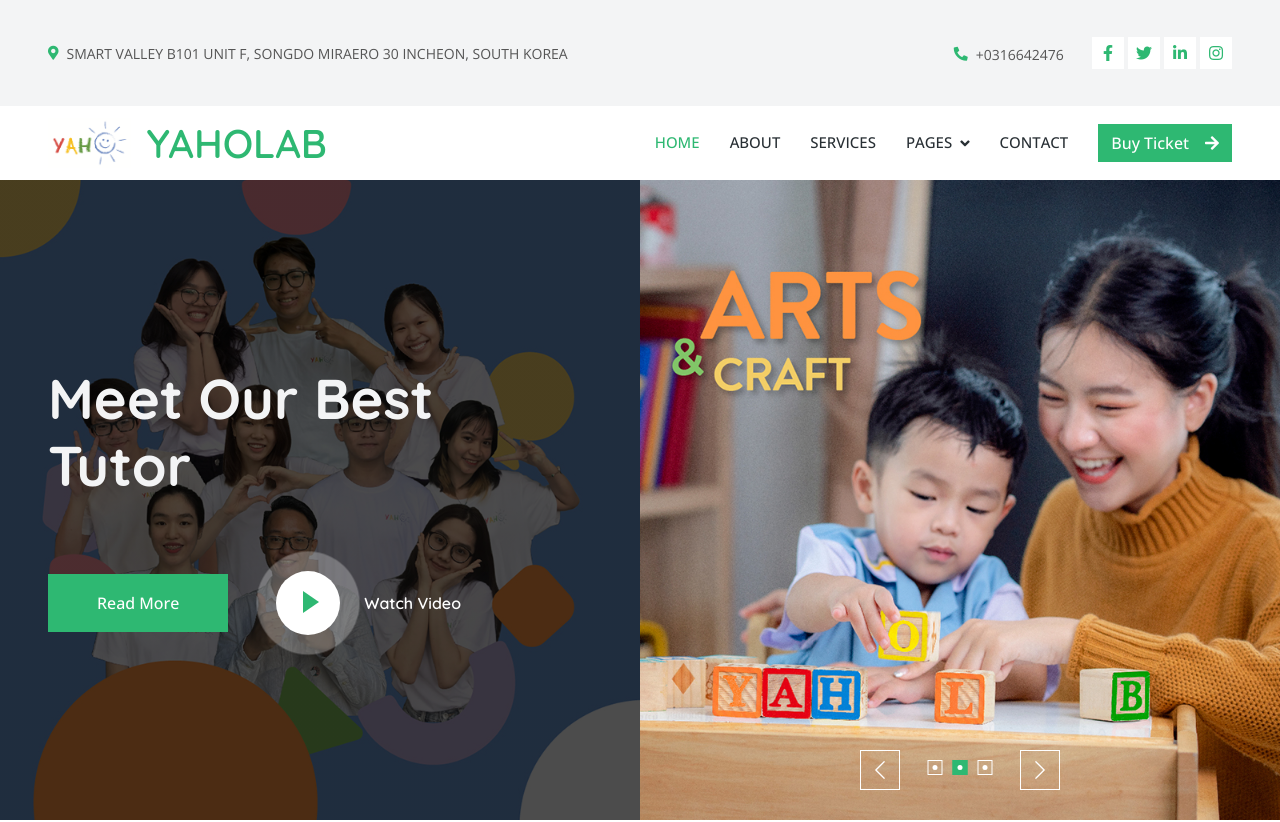
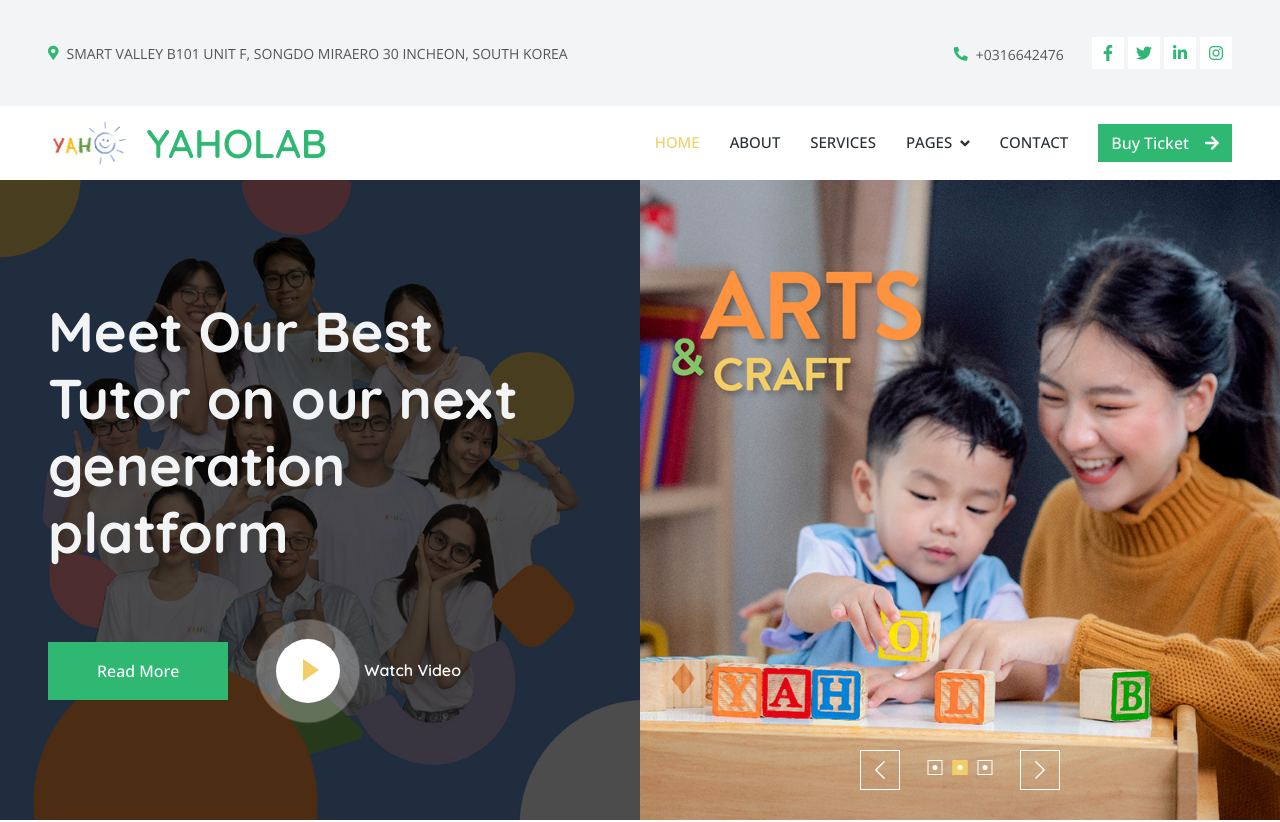
Before and after one commit to suh004757/YAHOWEBSITE, a plain HTML site: page index.html in a window 1280 px wide. Shown: the top 822 px of the page. Drawn offline with nearby package versions, Linux system fonts and the light colour scheme.

Commit message:
APP DESIGN

```diff
--- a/css/style.css
+++ b/css/style.css
@@ -1,6 +1,6 @@
 /********** Template CSS **********/
 :root {
-    --primary: #2EB872;
+    --primary: #F3CE67;
     --light: #F3F4F5;
     --dark: #282F34;
 }
--- a/index.html
+++ b/index.html
@@ -147,7 +147,7 @@
             class="header-bg h-100 d-flex flex-column justify-content-center p-5"
           >
             <h5 class="display-4 text-light mb-5">
-             Meet Our Best Tutor
+             Meet Our Best Tutor on our next generation platform
             </h5>
             <div class="d-flex align-items-center pt-4 animated slideInDown">
               <a href="" class="btn btn-primary py-sm-3 px-3 px-sm-5 me-5"
```
